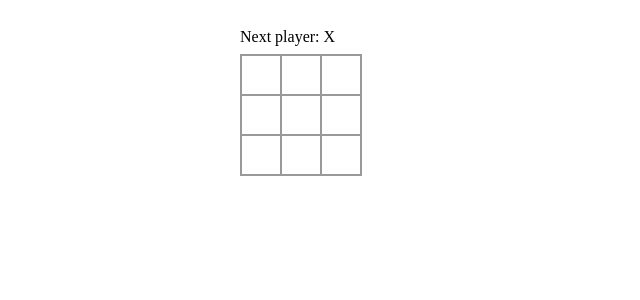
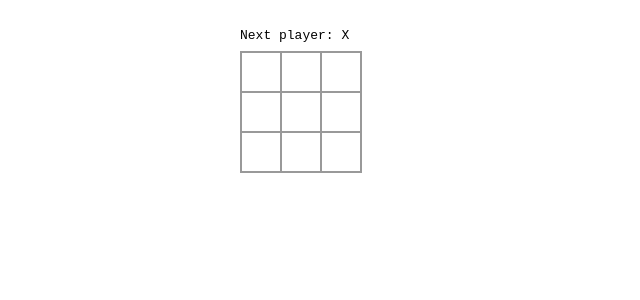
Before and after one commit to ksk1kd/zustand-playground, a React (Vite) app: page / in a window 1280 px wide. Shown: the top 300 px of the page, without its empty margins (0-640 px from the left). Built offline with nearby package versions, Linux system fonts and the light colour scheme.

Commit message:
tutorial: add Game component

```diff
--- a/src/App.jsx
+++ b/src/App.jsx
@@ -1,10 +1,10 @@
-import { Board } from './components/Board'
+import { Game } from './components/Game'
 
 function App() {
   return (
     <>
       <div className="container">
-        <Board />
+        <Game />
       </div>
     </>
   )
--- /dev/null
+++ b/src/components/Game.jsx
@@ -0,0 +1,20 @@
+import { Board } from './Board'
+
+export function Game() {
+  return (
+    <div
+      style={{
+        display: 'flex',
+        flexDirection: 'row',
+        fontFamily: 'monospace',
+      }}
+    >
+      <div>
+        <Board />
+      </div>
+      <div style={{ marginLeft: '1rem' }}>
+        <ol>{/* TODO */}</ol>
+      </div>
+    </div>
+  )
+}
```
